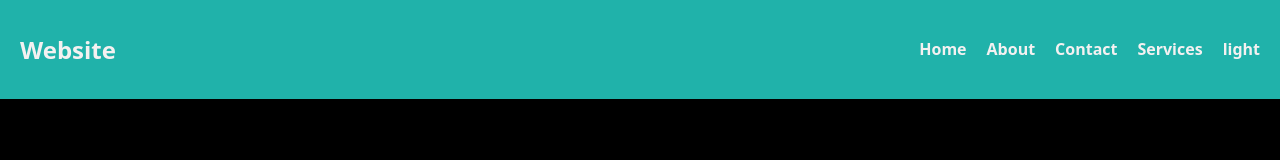
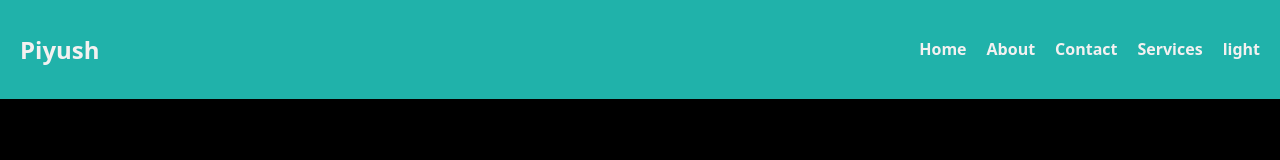
Before and after one commit to PiyushMishraX/ReactJS, a React (Vite) app in the folder context-api-21/: page / in a window 1280 px wide. Shown: the top 160 px of the page. Built offline with nearby package versions, Linux system fonts and the light colour scheme.

Commit message:
use the ocntext

```diff
--- a/context-api-21/src/components/Navbar.jsx
+++ b/context-api-21/src/components/Navbar.jsx
@@ -1,5 +1,5 @@
-import React from 'react'
-import Nav2 from './Nav2'
+// import React, { useContext } from 'react'
+// import Nav2 from './Nav2'
 
 // const Navbar = (props) => {
 //     console.log(props);
@@ -35,11 +35,21 @@ import Nav2 from './Nav2'
 // }
 
 
+import React, { useContext } from 'react'
+import Nav2 from './Nav2'
+import { ThemeDataContext } from '../context/ThemeContext'
+
 const Navbar = (props) => {
+
+  const data = useContext(ThemeDataContext)
+
+  // console.log(data);
+
 
   return (
     <div className='nav'>
-        <h2>Website</h2>
+        {/* <h2>Website</h2> */}
+        <h2>{data}</h2>
 
         <Nav2 theme={props.theme} />
     </div>
--- a/context-api-21/src/context/ThemeContext.jsx
+++ b/context-api-21/src/context/ThemeContext.jsx
@@ -15,7 +15,7 @@ const ThemeContext = (props) => {
     //providing the context // use .Provider method
     <div>
       {/* <ThemeDataContext.Provider> */}
-      <ThemeDataContext.Provider data='Piyush'>
+      <ThemeDataContext.Provider value='Piyush'>
         {props.children}
       </ThemeDataContext.Provider>
     </div>
```
Also changed, not shown: context-api-21/src/info.txt.
